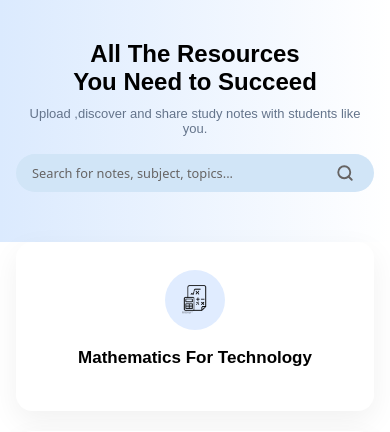
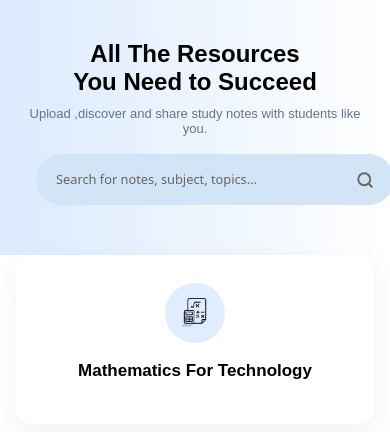
Before and after one commit to Amarapriyanjith/Study-connect, a PHP site: page /home.html in a window 390 px wide. Shown: the part 110-542 px from the top of the page. Run offline with PHP 8.4, Linux system fonts and the light colour scheme.

Commit message:
Fix errors

```diff
--- a/css/home.css
+++ b/css/home.css
@@ -259,9 +259,17 @@
   max-width: 450px;
   width: 100%;
 }
+.search-box {
+  display: flex;
+  align-items: center;
+  background-color: #d1e5f7;
+  border-radius: 50px;
+  padding: 8px 20px;
+  max-width: 450px;
+  width: 100%;
+}
 
 .search-box input {
-
   border: none;
   background: transparent;
   outline: none;
@@ -280,7 +288,7 @@
   background: none;
   border: none;
   cursor: pointer;
-
+  padding: 0;
   display: flex;
   align-items: center;
   color: #666464;
@@ -583,23 +591,45 @@ footer {
     .one {
         font-size: 14px;
     }
+.search-box {
+  display: flex;
+  align-items: center;
+  background-color: #d1e5f7;
+  border-radius: 50px;
+  padding: 8px 20px;
+  max-width: 450px;
+  width: 100%;
+}
 
-    /* ----- Search box ----- */
-    .search-box {
-        margin-left: 0;
-        max-width: 100%;
-        padding: 0 16px;
-        border-radius: 40px;
-        background-color: #d1e5f7;
-    }
-    .search-box input {
-        font-size: 0.9rem;
-        padding: 12px 0;
-    }
-    .search-box button {
-        padding: 10px 4px;
-    }
+.search-box input {
+  border: none;
+  background: transparent;
+  outline: none;
+  flex: 1;
+  font-size: 0.95rem;
+  color: #666464;
+}
 
+/* Customizing the placeholder text */
+.search-box input::placeholder {
+  color: #666464;
+  font-family: system-ui, -apple-system, sans-serif;
+}
+
+.search-box button {
+  background: none;
+  border: none;
+  cursor: pointer;
+  padding: 0;
+  display: flex;
+  align-items: center;
+  color: #666464;
+  transition: opacity 0.2s ease;
+}
+
+.search-box button:hover {
+  opacity: 0.7;
+}
     /* ----- Cards: 1 column ----- */
     .home {
         grid-template-columns: 1fr;
--- a/home.html
+++ b/home.html
@@ -6,7 +6,7 @@
     <meta name="viewport" content="width=device-width, initial-scale=1.0">
     <title>Home</title>
     <link rel="stylesheet" href="css/home.css">
-    <link rel="stylesheet" href="css/responsive.css">
+
 
 </head>
 <body>
@@ -55,7 +55,7 @@
           </div>
         </div>
         <div class="menu-icon">
-          <img src="menu.svg" alt="menu" id="menu-icon" />
+          <img src="photos/menu.svg" alt="menu" id="menu-icon" />
         </div>
       </div>
     </header>
@@ -213,10 +213,10 @@ nav_menu_icon.addEventListener("click",()=>{
 
     if(navbar_links.style.display == "block"){
         navbar_links.style.display = "none";
-        nav_menu_icon.src = "menu.svg";
+        nav_menu_icon.src = "photos/menu.svg";
     }else{
         navbar_links.style.display = "block";
-        nav_menu_icon.src = "cancel.svg";
+        nav_menu_icon.src = "photos/cancel.svg";
         nav_menu_icon.style.width = "35px"
 
     }
```
Also changed, not shown: Browse Notes.html (+23 -1 lines), css/browse_note.css (+28 -0 lines), photos/cancel.svg (renamed from cancel.svg), photos/menu.svg (renamed from menu.svg).
